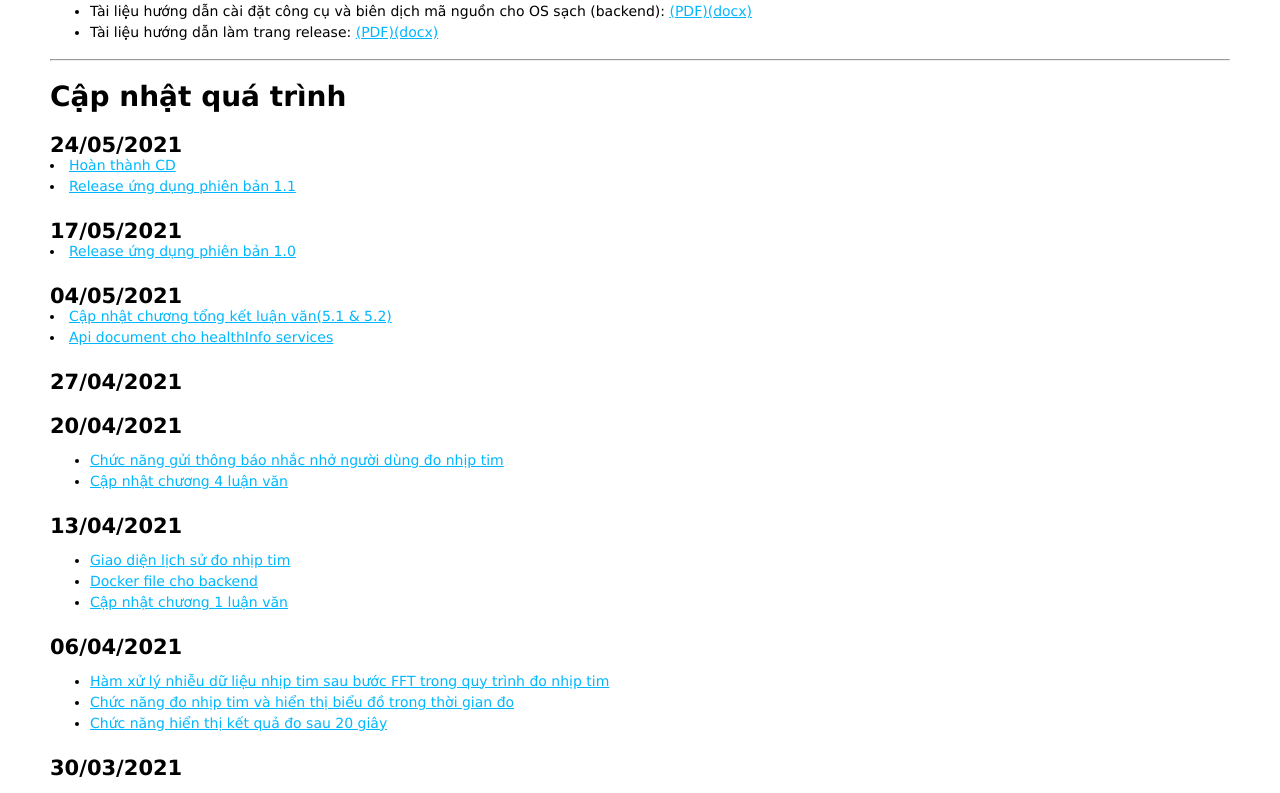
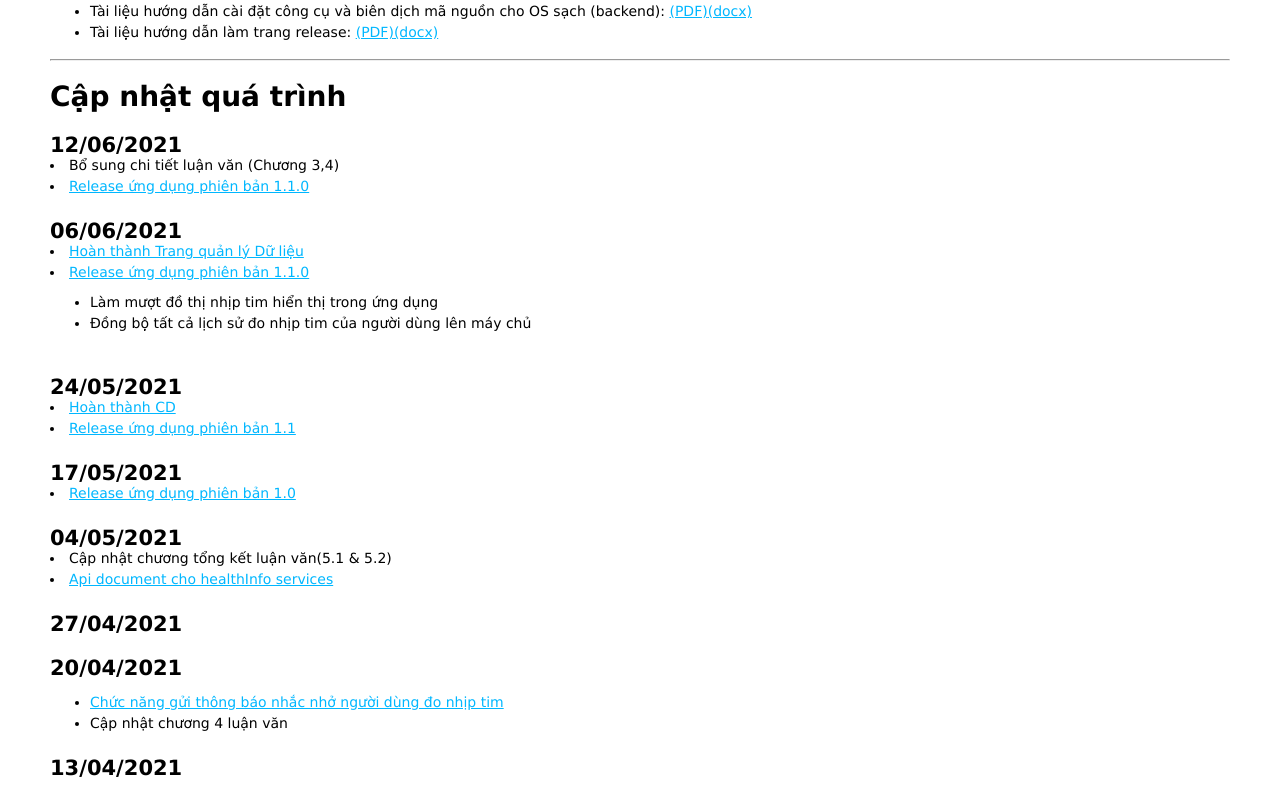
Before and after one commit to hoangvan1410/releaseweb, a React (Create React App) app: page / in a window 1280 px wide. Shown: the part 500-1293 px from the top of the page. Built offline with nearby package versions, Linux system fonts and the light colour scheme.

Commit message:
Update 12/06

```diff
--- a/src/App.js
+++ b/src/App.js
@@ -100,6 +100,20 @@ class App extends React.Component {
         <hr />
         <h1>Cập nhật quá trình</h1>
 
+        <h2>12/06/2021</h2>
+          <li>Bổ sung chi tiết luận văn (Chương 3,4) </li>
+          <li><a href="https://apps.apple.com/vn/app/heart-rate-monitor-2021/id1568915151">
+            Release ứng dụng phiên bản 1.1.0 </a></li>
+
+        <h2>06/06/2021</h2>
+          <li><a href="https://admin-page-v1.herokuapp.com/admin/login">
+            Hoàn thành Trang quản lý Dữ liệu </a></li>
+          <li><a href="https://apps.apple.com/vn/app/heart-rate-monitor-2021/id1568915151">
+            Release ứng dụng phiên bản 1.1.0 </a>
+            <ul>
+              <li><p>Làm mượt đồ thị nhịp tim hiển thị trong ứng dụng</p></li>
+              <li><p>Đồng bộ tất cả lịch sử đo nhịp tim của người dùng lên máy chủ</p></li>
+            </ul></li>
         <h2>24/05/2021</h2>
           <li><a href="">
             Hoàn thành CD </a></li>
@@ -111,8 +125,7 @@ class App extends React.Component {
             Release ứng dụng phiên bản 1.0 </a></li>
 
         <h2>04/05/2021</h2>
-          <li><a href="">
-            Cập nhật chương tổng kết luận văn(5.1 & 5.2) </a></li>
+          <li>Cập nhật chương tổng kết luận văn(5.1 & 5.2) </li>
           <li><a href="https://health-info-services.herokuapp.com/docs/">
             Api document cho healthInfo services </a></li>
 
@@ -122,8 +135,7 @@ class App extends React.Component {
         <ul>
           <li><a href="">
           Chức năng gửi thông báo nhắc nhở người dùng đo nhịp tim </a></li>
-          <li><a href="">
-          Cập nhật chương 4 luận văn </a></li>
+          <li>Cập nhật chương 4 luận văn </li>
         </ul>
 
         <h2>13/04/2021</h2>
@@ -132,8 +144,7 @@ class App extends React.Component {
           Giao diện lịch sử đo nhịp tim</a></li>
           <li><a href="">
           Docker file cho backend</a></li>
-          <li><a href="">
-          Cập nhật chương 1 luận văn</a></li>
+          <li>Cập nhật chương 1 luận văn</li>
         </ul>
 
         <h2>06/04/2021</h2>
```
